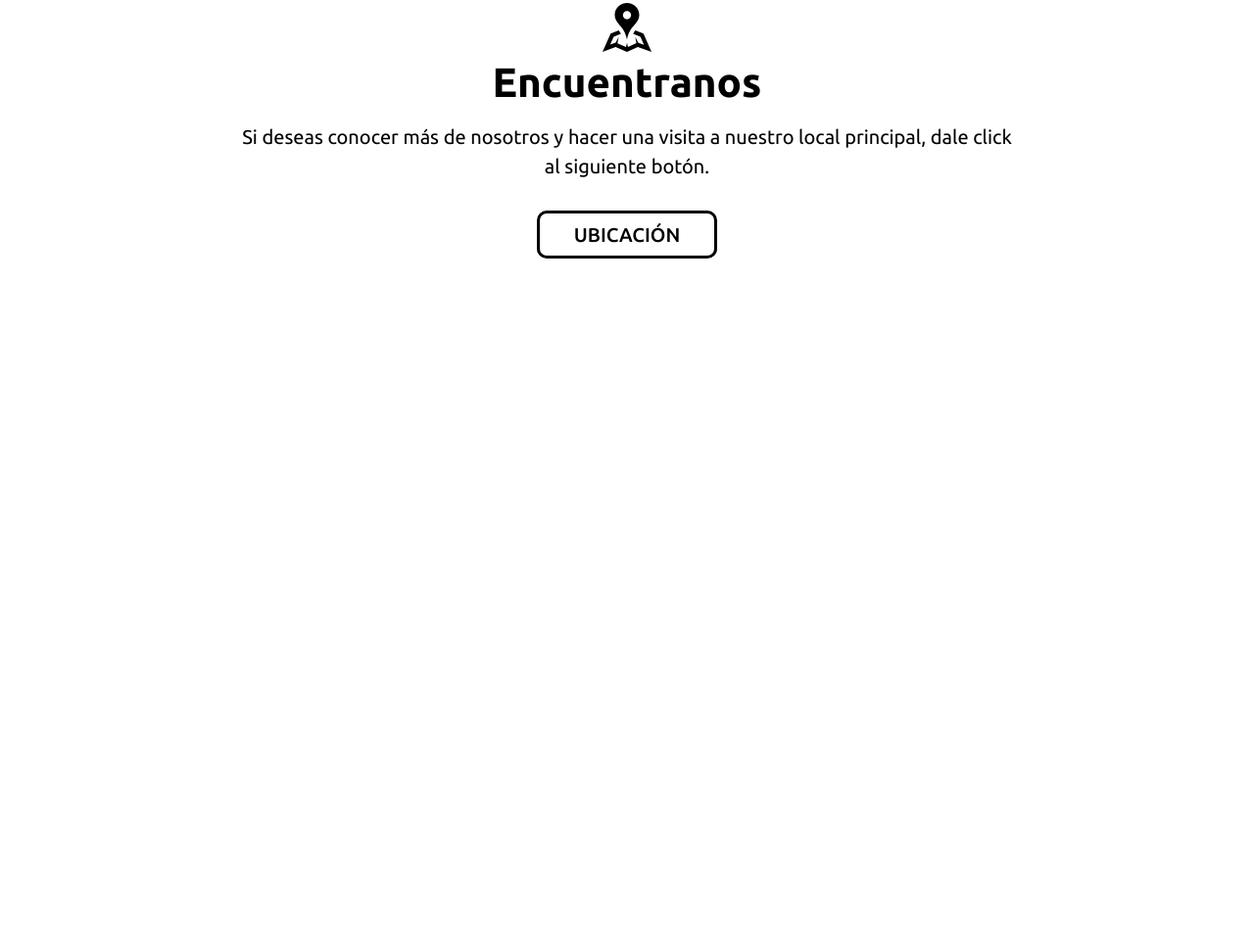
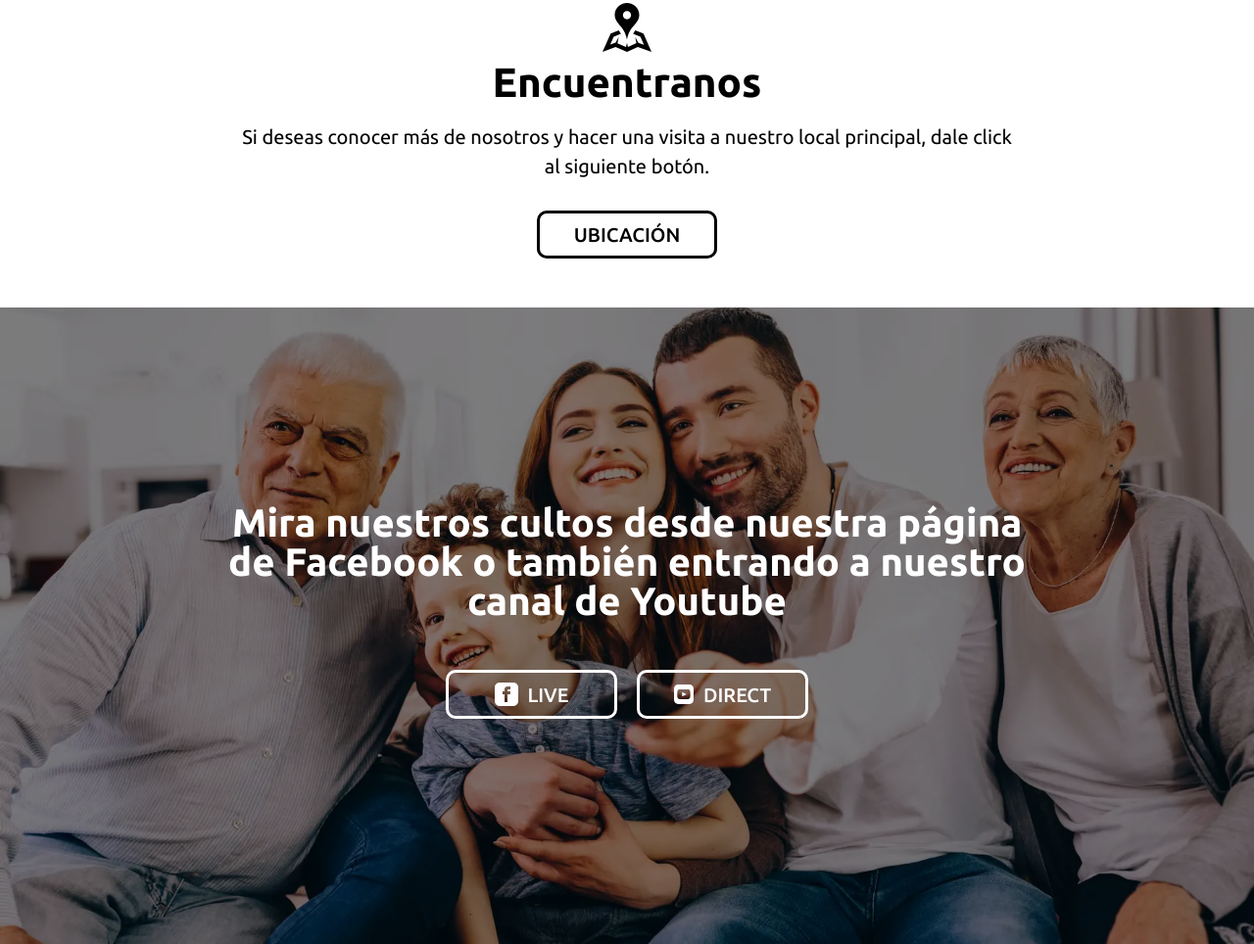
Before and after one commit to JosueP0721/Betel_Web, a website: page index.html in a window 1280 px wide. Shown: the part 1775-2739 px from the top of the page at 98% size. Before the commit the page ends 2089 px from the top, so only its background shows below. Drawn offline with Linux system fonts and the light colour scheme.

Commit message:
Transmision

```diff
--- a/index.html
+++ b/index.html
@@ -123,6 +123,21 @@
             <button class="ubicacion__boton">Ubicación</button>
         </div>
     </div>
+    <div class="bloque__4">
+        <div class="transmisiones container">
+            <div class="transmisiones__contenido">
+                <h3 class="transmisiones__texto">Mira nuestros cultos desde nuestra página de Facebook o también entrando a nuestro canal de Youtube</h3>
+                <div class="transmisiones__botones">
+                    <button class="transmisiones__boton facebook">
+                        <svg xmlns="http://www.w3.org/2000/svg" width="24" height="24" viewBox="0 0 24 24"><path d="M19 0h-14c-2.761 0-5 2.239-5 5v14c0 2.761 2.239 5 5 5h14c2.762 0 5-2.239 5-5v-14c0-2.761-2.238-5-5-5zm-3 7h-1.924c-.615 0-1.076.252-1.076.889v1.111h3l-.238 3h-2.762v8h-3v-8h-2v-3h2v-1.923c0-2.022 1.064-3.077 3.461-3.077h2.539v3z"/></svg><span>Live</span>
+                    </button>
+                    <button class="transmisiones__boton youtube">
+                        <svg xmlns="http://www.w3.org/2000/svg" width="24" height="24"viewBox="0 0 24 24"><path d="M10 9.333l5.333 2.662-5.333 2.672v-5.334zm14-4.333v14c0 2.761-2.238 5-5 5h-14c-2.761 0-5-2.239-5-5v-14c0-2.761 2.239-5 5-5h14c2.762 0 5 2.239 5 5zm-4 7c-.02-4.123-.323-5.7-2.923-5.877-2.403-.164-7.754-.163-10.153 0-2.598.177-2.904 1.747-2.924 5.877.02 4.123.323 5.7 2.923 5.877 2.399.163 7.75.164 10.153 0 2.598-.177 2.904-1.747 2.924-5.877z"/></svg><span>Direct</span>
+                    </button>
+                </div>
+            </div>
+        </div>
+    </div>
 
     <script src="build/js/header.js"></script>
 </body>
--- a/src/scss/layout/Principal/_index.scss
+++ b/src/scss/layout/Principal/_index.scss
@@ -2,3 +2,4 @@
 @forward 'bienvenida';
 @forward '50anios';
 @forward 'ubicacion';
+@forward 'transmision';
--- /dev/null
+++ b/src/scss/layout/Principal/_transmision.scss
@@ -0,0 +1,91 @@
+@use 'base/variables' as v;
+@use 'base/mixins' as m;
+
+.bloque__4 {
+    width: 100%;
+    height: 100%;
+    background-image: linear-gradient(to left, rgba(0, 0, 0, 0.5) 0%, rgba(0, 0, 0, 0.5) 100%), url(../img/imagen_2.webp);
+    background-position: center center;
+    background-repeat: no-repeat;
+    background-size: cover;
+}
+
+.transmisiones {
+    padding: 20rem 0;
+    height: auto;
+
+    &__contenido {
+        display: flex;
+        flex-direction: column;
+        align-items: center;
+    }
+
+    &__titulo {
+        margin: 0;
+    }
+
+    &__texto {
+        width: 70%;
+        margin: 0 auto;
+        text-align: center;
+        font-size: 3rem;
+        color: v.$blanco;
+
+        @include m.desktop {
+            font-size: 4rem;
+        }
+    }
+
+    &__botones {
+        display: flex;
+        flex-direction: column;
+        margin: 3rem 0;
+        gap: 2rem;
+
+        @include m.tablet {
+            flex-direction: row
+        }
+    }
+
+    &__boton {
+        @include m.boton(transparent, v.$blanco);
+        display: inline-flex;
+        justify-content: center;
+        align-items: center;
+        gap: 1rem;
+        width: 25rem;
+
+        @include m.tablet {
+            width: 17.5rem;
+        }
+
+        path {
+            fill: v.$blanco;
+        }
+
+        span {
+            color: v.$blanco;
+        }
+    }
+
+}
+
+.facebook {
+    &:hover {
+        background-color: v.$azul-fb;
+        border-color: v.$azul-fb;
+        color: v.$blanco;
+        cursor: pointer;
+        transition: all 200ms cubic-bezier(0.33, 0, 0.19, 1);
+    }
+}
+
+.youtube {
+    &:hover {
+        background-color: v.$rojo-yt;
+        border-color: v.$rojo-yt;
+        color: v.$blanco;
+        cursor: pointer;
+        transition: all 200ms cubic-bezier(0.33, 0, 0.19, 1);
+    }
+}
```
Also changed, not shown: build/css/app.css, 1 other file.
